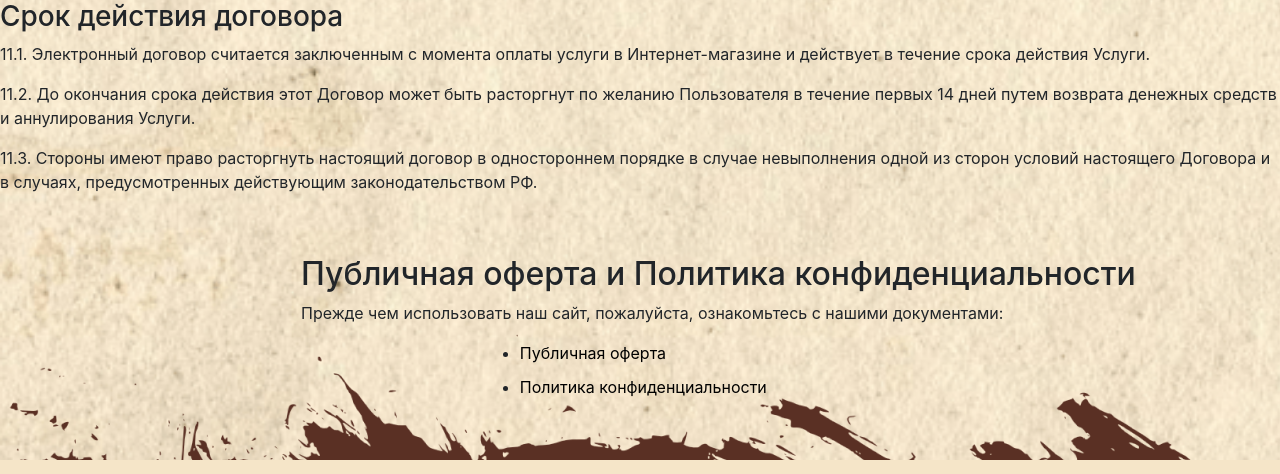
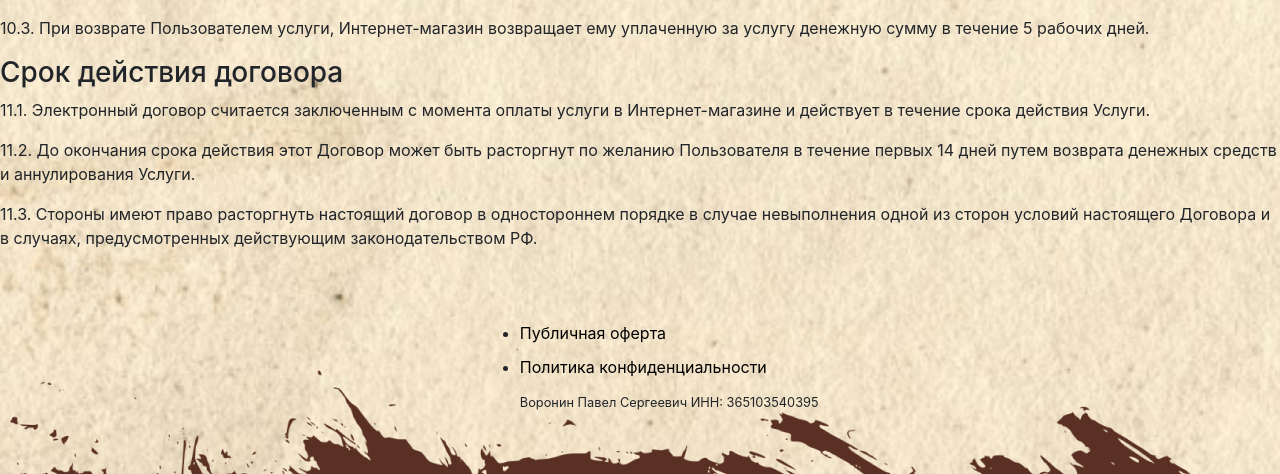
Before and after one commit to amtp1/iiiha, a Django app: page /offer in a window 1280 px wide. Shown: the part 2183-2657 px from the top of the page. Run offline with Django 4.2, Linux system fonts and the light colour scheme; some libraries are stand-ins or nearby versions.

Commit message:
refactoring

```diff
--- a/iiiha/core/templates/base.html
+++ b/iiiha/core/templates/base.html
@@ -135,11 +135,10 @@
 			{% block body %}{% endblock %}
       <main>
       <section>
-        <h2>Публичная оферта и Политика конфиденциальности</h2>
-        <p>Прежде чем использовать наш сайт, пожалуйста, ознакомьтесь с нашими документами:</p>
         <ul class="docs">
             <li><a href="offer" target="_blank">Публичная оферта</a></li>
             <li><a href="privacy-policy" target="_blank">Политика конфиденциальности</a></li>
+            <li id="inn"><small>Воронин Павел Сергеевич ИНН: 365103540395</small></li>
         </ul>
     </section>
     </main>
--- a/iiiha/core/templates/offer.html
+++ b/iiiha/core/templates/offer.html
@@ -1,6 +1,7 @@
 {% extends 'base.html' %}
 {% block title %}Публичная оферта{% endblock %}
 {% block body %}
+<h1>Публичная оферта</h1>
 <h3>Общие положения</h3>
 
 <p>1.1. Настоящая оферта является официальным предложением «Интегратор Искусственного Интеллекта ИИИ-ХА!», далее по тексту — «Продавец», заключить Договор купли-продажи услуг дистанционным способом, то есть через Интернет-магазин, далее по тексту — «Договор», и размещает Публичную оферту (предложение) на официальном интернет-сайте Продавца (далее — «Интернет-сайт»).</p>
--- a/iiiha/core/templates/privacy-policy.html
+++ b/iiiha/core/templates/privacy-policy.html
@@ -1,6 +1,7 @@
 {% extends 'base.html' %}
 {% block title %}Политика конфиденциальности{% endblock %}
 {% block body %}
+<h1>Политика конфиденциальности</h1>
 <p>
 Настоящая Политика конфиденциальности описывает нашу практику в отношении ваших персональных данных в любое время, когда вы взаимодействуете с нашими Сервисами через настоящий веб-сайт или через любой другой программный продукт нашей компании. Используя или получая доступ к сервисам «Интегратор Искусственного Интеллекта ИИИ-ХА!», вы соглашаетесь предоставить нам свои Личные данные в объеме, указанном в этом документе, и разрешить нам обрабатывать предоставленные данные способом, описанным ниже. Условия соглашения о сборе, хранении и совместном использовании персональных данных пользователей «Интегратор Искусственного Интеллекта ИИИ-ХА!» были разработаны и проверены на соответствие законам в разных юрисдикциях. Мы не передаем данные третьим лицам, за исключением случаев, предусмотренных законодательством.
 </p>
```
